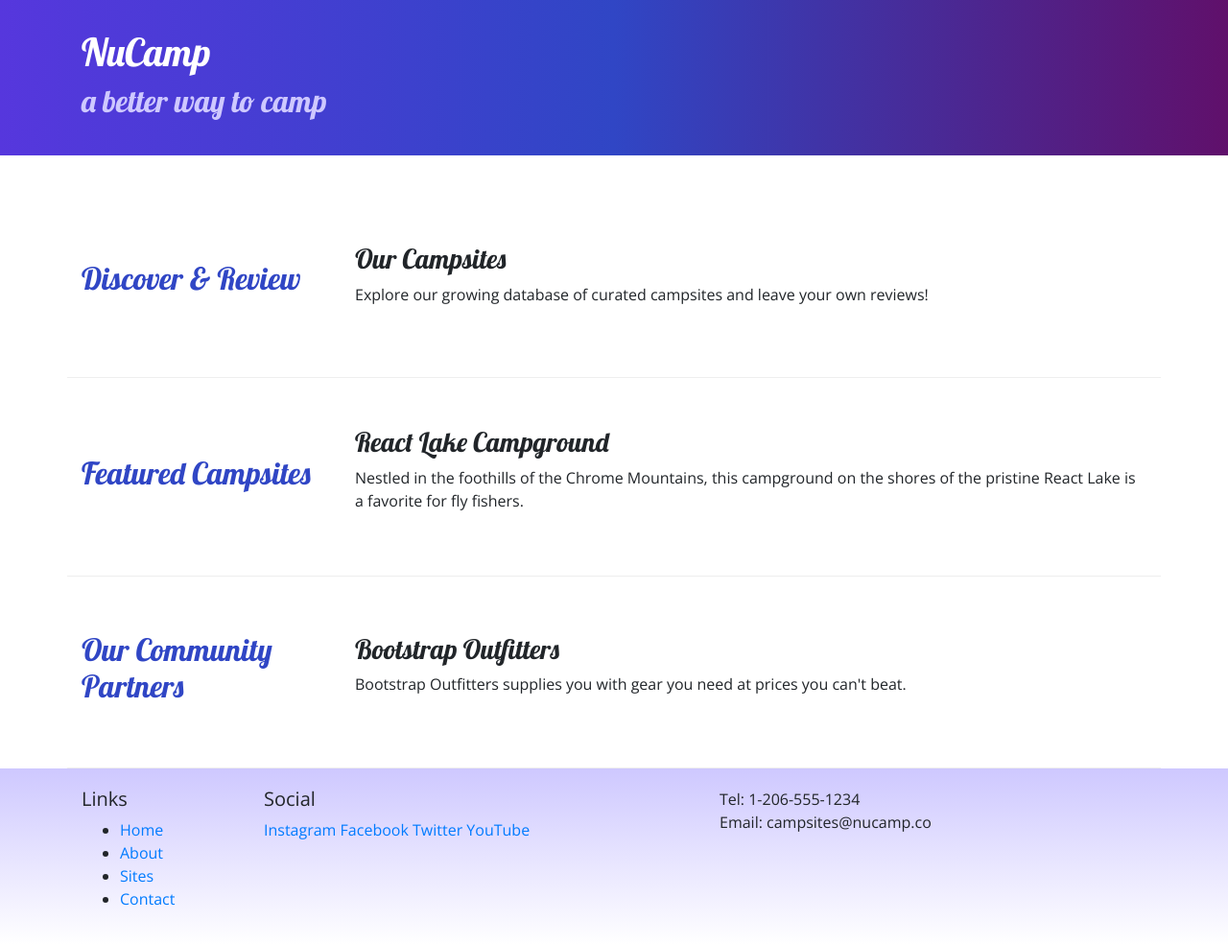
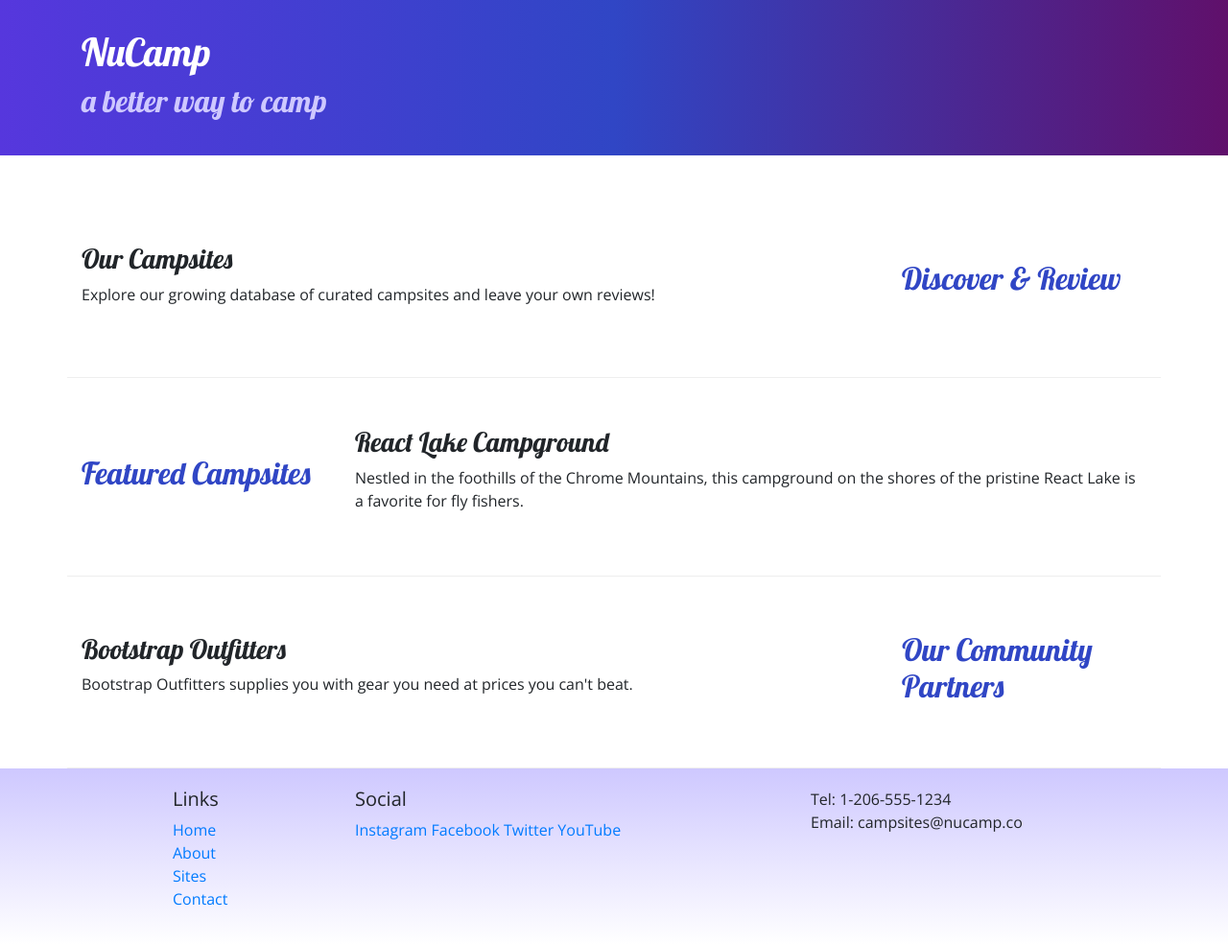
Before and after one commit to socalledsound/nucamp-boot, a website: page index.html in a window 1280 px wide. Shown: the whole page at 96% size. Drawn offline with nearby package versions, Linux system fonts and the light colour scheme.

Commit message:
finishing up index.html

```diff
--- a/index.html
+++ b/index.html
@@ -34,7 +34,7 @@
 
 <div class="container">
     <div class="row row-content align-items-center">
-        <div class="col-sm-4 col-md-3">
+        <div class="col-sm-4 order-sm-last col-md-3">
             <h2>Discover & Review</h2>
         </div>
         <div class="col">
@@ -54,7 +54,7 @@
     </div>
 
     <div class="row row-content align-items-center">
-        <div class="col-sm-4 col-md-3">
+        <div class="col-sm-4 order-sm-last col-md-3">
             <h2>Our Community Partners</h2>
         </div>
         <div class="col">
@@ -67,9 +67,9 @@
     <footer>
         <div class="container">
             <div class="row">
-                <div class="col-4 col-sm-2">
+                <div class="col-4 col-sm-2 offset-1">
                     <h5>Links</h5>
-                    <ul>
+                    <ul class="list-unstyled">
                         <li><a href="#">Home</a></li>
                         <li><a href="#">About</a></li>
                         <li><a href="#">Sites</a></li>
```
